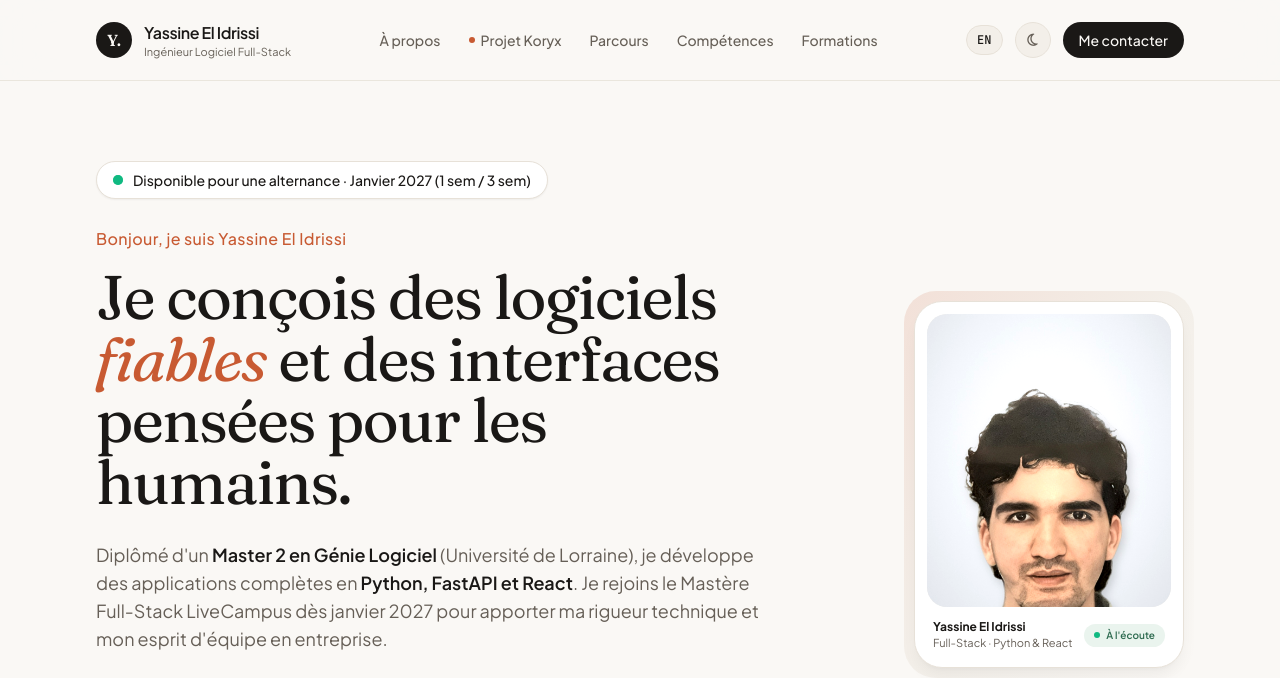
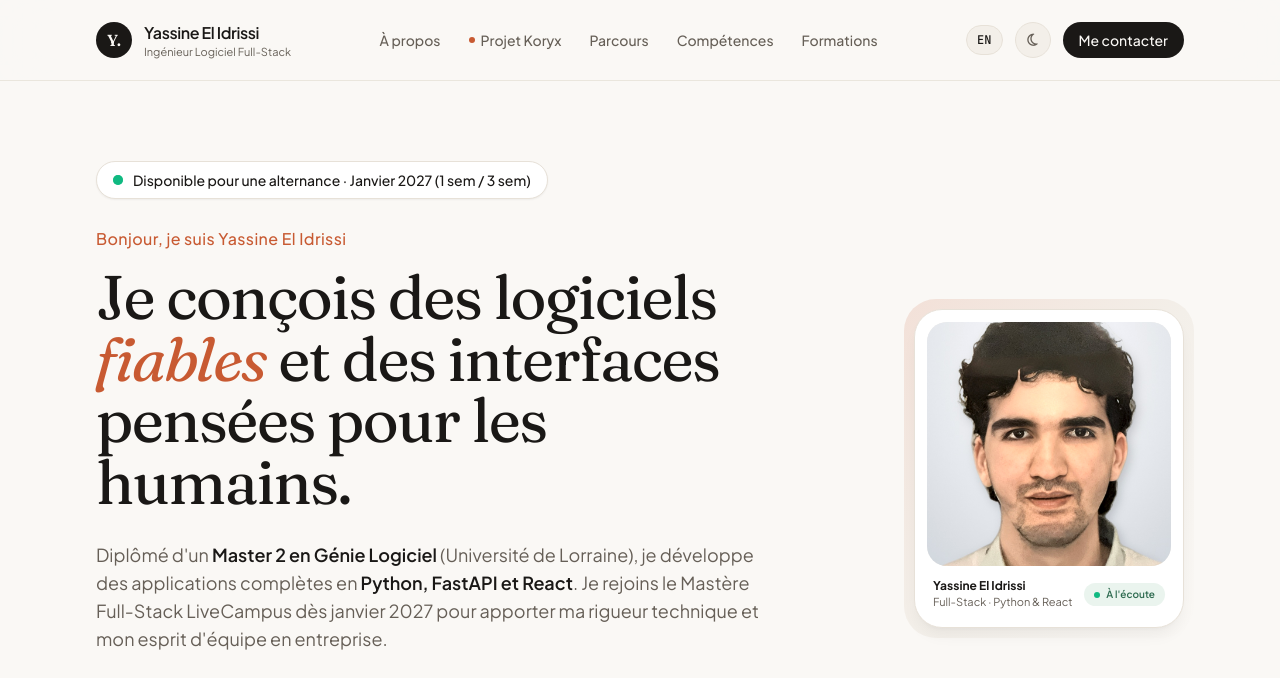
Before and after one commit to YassineInnovator/portfolio, a plain HTML site: page index.html in a window 1280 px wide. Shown: the top 678 px of the page. Drawn offline with nearby package versions, Linux system fonts and the light colour scheme.

Commit message:
Updating code ( fixing image size )

```diff
--- a/index.html
+++ b/index.html
@@ -73,9 +73,9 @@
       font-family: 'Fraunces', Georgia, serif;
       font-variation-settings: "SOFT" 50, "WONK" 0;
     }
-    /* Subtle film-grain warmth without visual noise */
+    /* Natural portrait tone without washing out light backgrounds */
     .portrait-enhance {
-      filter: brightness(1.06) contrast(1.04) saturate(1.04);
+      filter: contrast(1.03) saturate(1.04);
       image-rendering: -webkit-optimize-contrast;
     }
     /* Smooth reveal transitions */
@@ -214,19 +214,19 @@
         </div>
 
         <!-- Right Column: COMPACT, BALANCED & CRISP PORTRAIT -->
-        <div class="lg:col-span-4 order-1 lg:order-2 flex justify-center lg:justify-end">
+        <div class="lg:col-span-4 order-1 lg:order-2 flex justify-center lg:justify-end lg:-mt-8">
           <div class="relative w-full max-w-[230px] sm:max-w-[270px]">
             <!-- Soft warm backdrop shape -->
             <div class="absolute -inset-2.5 rounded-[2rem] bg-gradient-to-br from-accent/15 via-canvas-soft to-transparent dark:from-accent/20 dark:via-night-soft dark:to-transparent -z-10"></div>
 
             <!-- Framed Portrait Card -->
             <div class="bg-canvas-card dark:bg-night-card p-2.5 sm:p-3 rounded-[1.75rem] border border-canvas-border dark:border-night-border shadow-lg shadow-ink/5 dark:shadow-black/40">
-              <div class="relative aspect-[5/6] w-full overflow-hidden rounded-[1.25rem] bg-canvas-soft dark:bg-night-soft">
+              <div class="relative aspect-square w-full overflow-hidden rounded-[1.25rem] bg-canvas-soft dark:bg-night-soft">
                 <img
                   src="photoPortfolio.jpg"
                   alt="Portrait de Yassine El Idrissi"
-                  onerror="this.onerror=null; this.src='https://placehold.co/500x600/EAE3D9/1A1816?text=Yassine+El+Idrissi';"
-                  class="w-full h-full object-cover object-top portrait-enhance transition-transform duration-700 hover:scale-[1.03]"
+                  onerror="this.onerror=null; this.src='https://placehold.co/500x500/EAE3D9/1A1816?text=Yassine+El+Idrissi';"
+                  class="w-full h-full object-cover object-bottom origin-bottom scale-[1.08] portrait-enhance transition-transform duration-700 hover:scale-[1.12]"
                 />
               </div>
 
```
